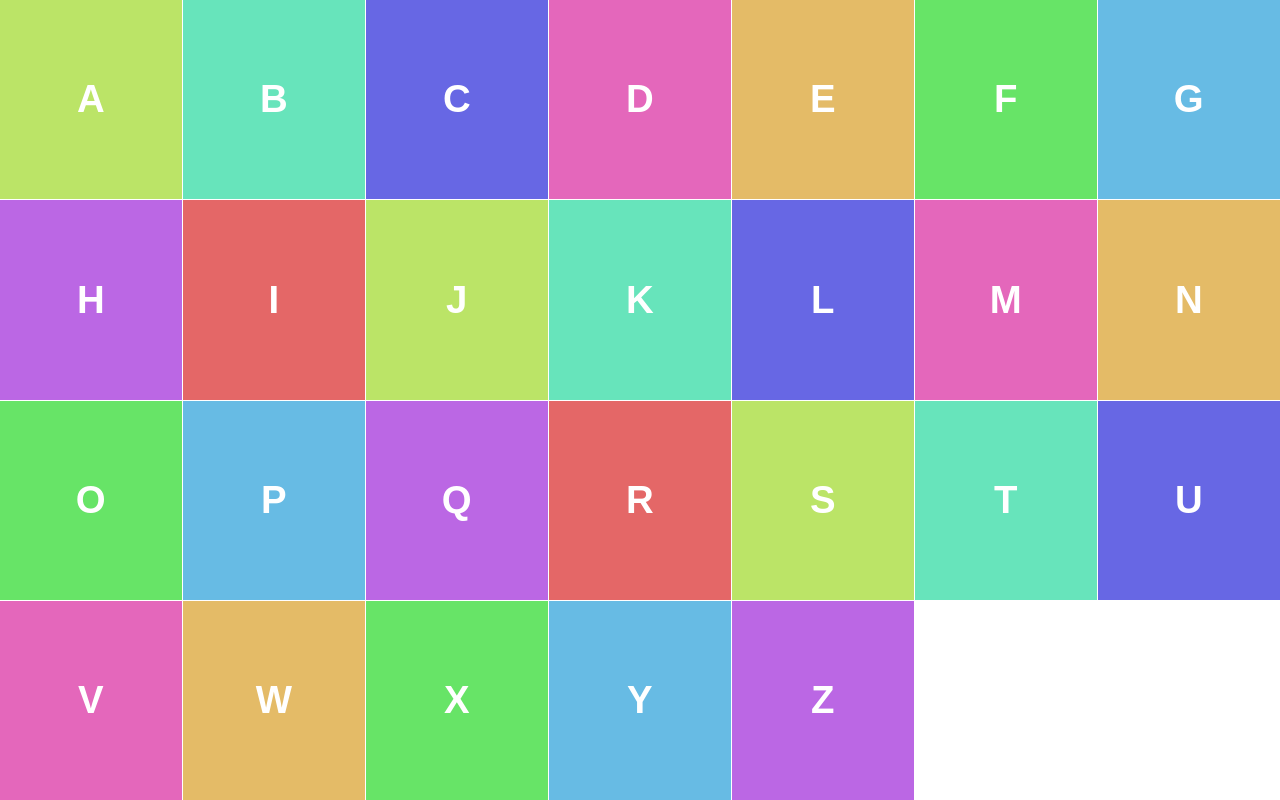
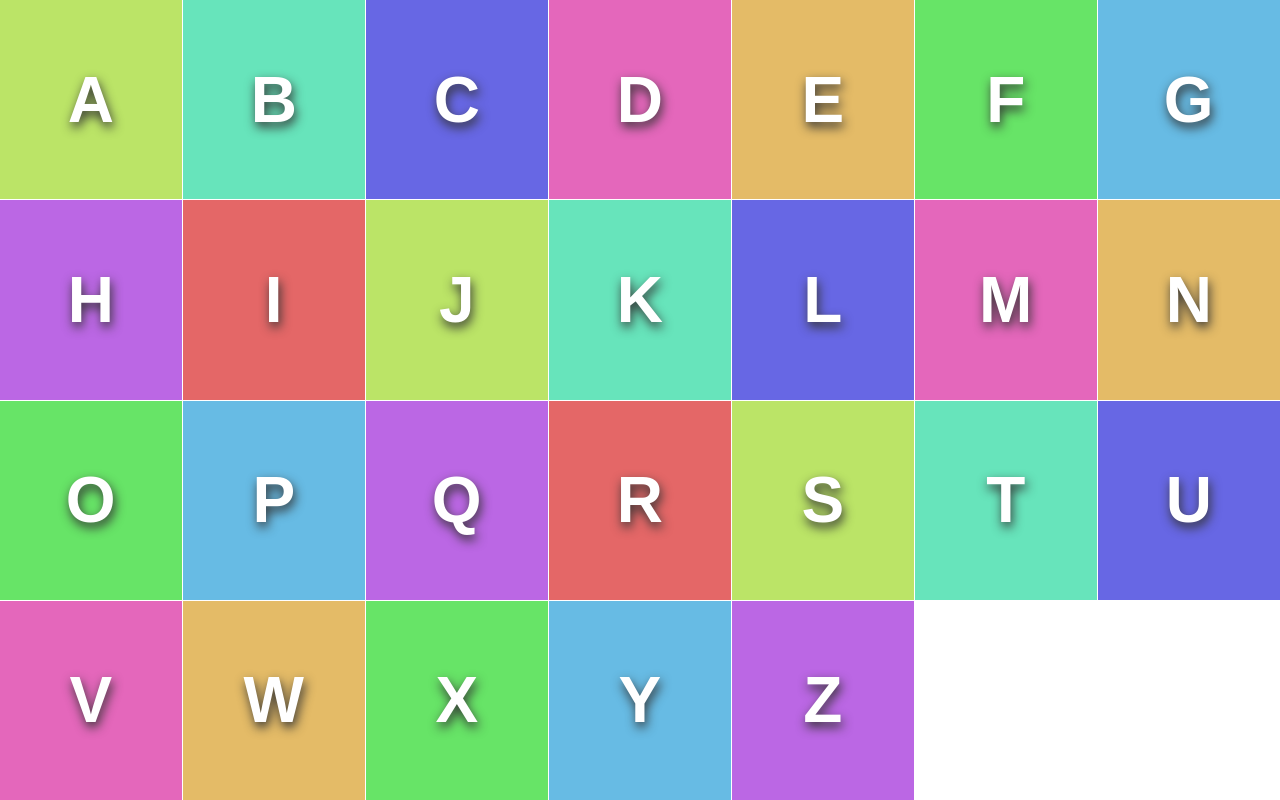
Before and after one commit to cnotv/kid-games, a Vue app: page /alphabet in a window 1280 px wide. Built offline with nearby package versions, Linux system fonts and the light colour scheme.

Commit message:
increased letters legibility

```diff
--- a/src/components/Alphabet.vue
+++ b/src/components/Alphabet.vue
@@ -65,7 +65,7 @@ ul {
   grid-column-gap: 1px;
   grid-row-gap: 1px;
 
-  font-size: 3vw;
+  font-size: 5vw;
   line-height: 100%;
   text-align: center;
   text-transform: uppercase;
@@ -79,6 +79,7 @@ li {
   transition: font-size .2s;
   display: grid;
   align-items: center;
+  text-shadow: 0.2vh 0.4vw 0.8vw #333;
   &:active {
     font-size: 1.5em;
   }
```
